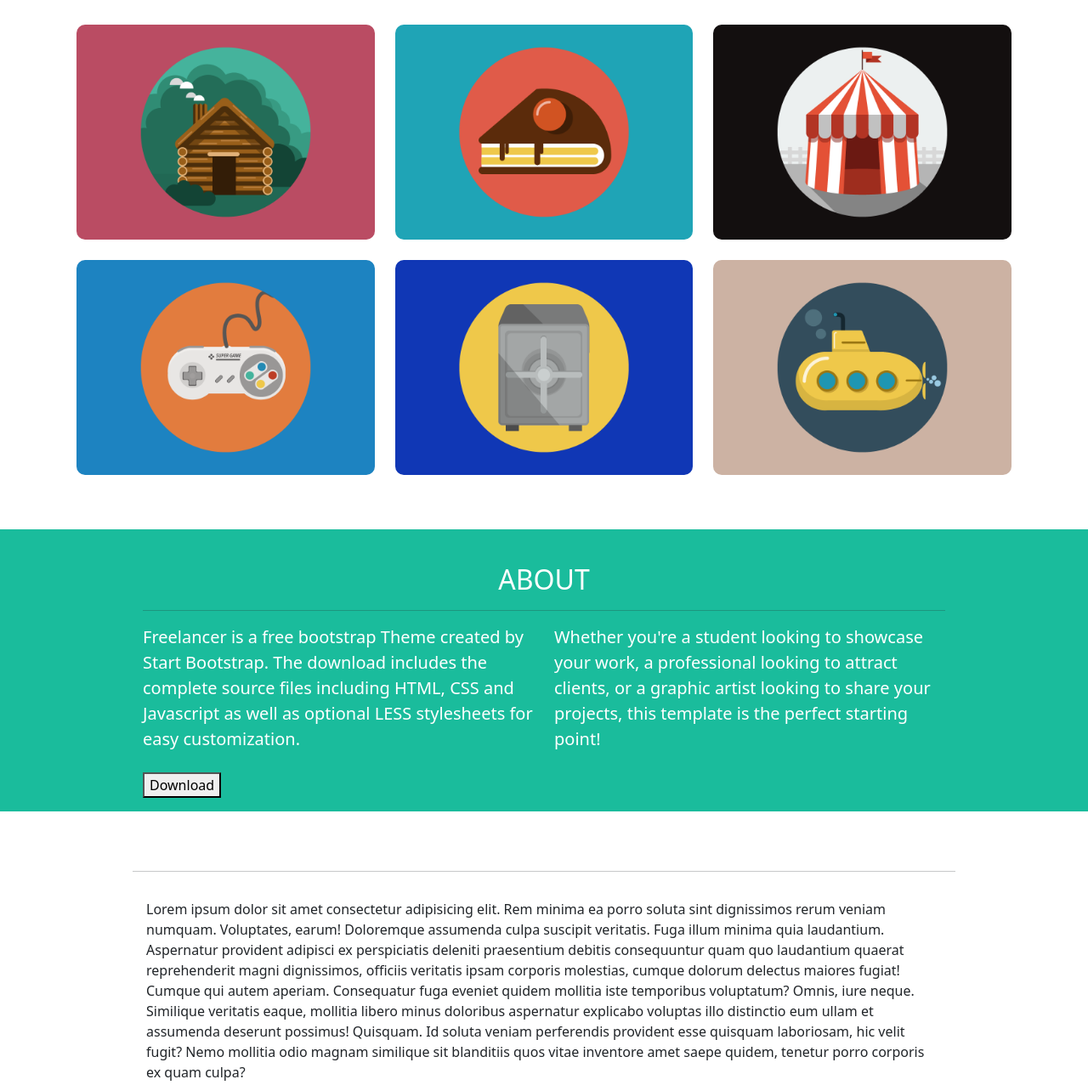
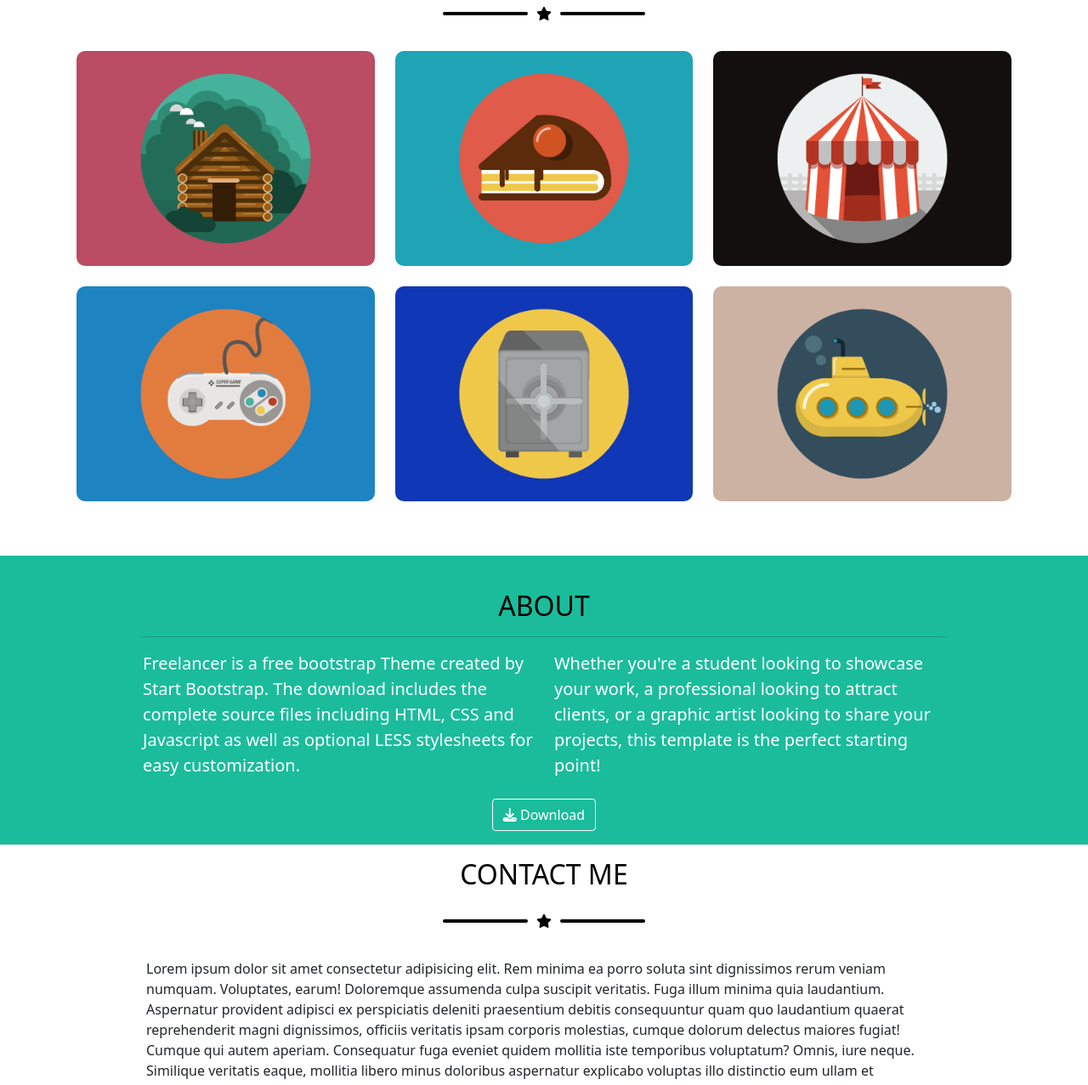
Before and after one commit to Evanflow89/bootstrap_freelancer, a plain HTML site: page Index.html in a window 1280 px wide. Shown: the part 543-1820 px from the top of the page at 85% size. Drawn offline with nearby package versions, Linux system fonts and the light colour scheme.

Commit message:
Section About Complete

```diff
--- a/Css/style.css
+++ b/Css/style.css
@@ -2,9 +2,12 @@
    TYPO
 -------------*/
 h1,
-h2,
 h3 {
     color: white;
+}
+
+h2 {
+    color: black;
 }
 
 h1,
@@ -30,10 +33,12 @@ h1 {
 
 .navbar-brand {
     color: white;
+    text-transform: uppercase;
 }
 
 .navBarCustom ul li a {
     color: white;
+    text-transform: uppercase;
 }
 
 
@@ -108,6 +113,10 @@ footer {
     color: white;
 }
 
+.starBlack {
+    color: black;
+}
+
 .bar {
     height: 4px;
     width: 100px;
@@ -115,3 +124,12 @@ footer {
     z-index: 10;
     border-radius: 20px;
 }
+
+.barBlack {
+    background-color: black;
+}
+
+.btn-Download button {
+    color: white;
+    border-color: white;
+}
--- a/Index.html
+++ b/Index.html
@@ -68,7 +68,11 @@
         <div class="container container_custom">
             <div class="container-fluid">
                 <h2>Portfolio</h2>
-                <hr>
+                <div class="star starBlack pb-3 pt-3">
+                    <div class="bar barBlack"></div>
+                    <span><i class="fa-solid fa-star"></i></span>
+                    <div class="bar barBlack"></div>
+                </div>
                 <div class="row p-3 gy-4 portfolioCards">
                     <div class="col-12 col-md-6 col-xl-4"><img class="img-fluid" src="img/cabin.png"
                             alt="House Picture"></div>
@@ -104,7 +108,10 @@
                         this template is the perfect starting point!
                     </div>
                 </div>
-                <button>Download</button>
+                <div class="btn-Download text-center">
+                    <button type="button" class="btn btn-outline-secondary"><i class="fa-solid fa-download"></i>
+                        Download</button>
+                </div>
             </div>
         </div>
     </section>
@@ -112,7 +119,11 @@
     <section class="contact p-3">
         <div class="container container_customMd">
             <h2 class="text-center">Contact Me</h2>
-            <hr>
+            <div class="star starBlack pb-3 pt-3">
+                <div class="bar barBlack"></div>
+                <span><i class="fa-solid fa-star"></i></span>
+                <div class="bar barBlack"></div>
+            </div>
 
             <div class="container-fluid p-3">Lorem ipsum dolor sit amet consectetur adipisicing elit. Rem minima ea
                 porro
```
